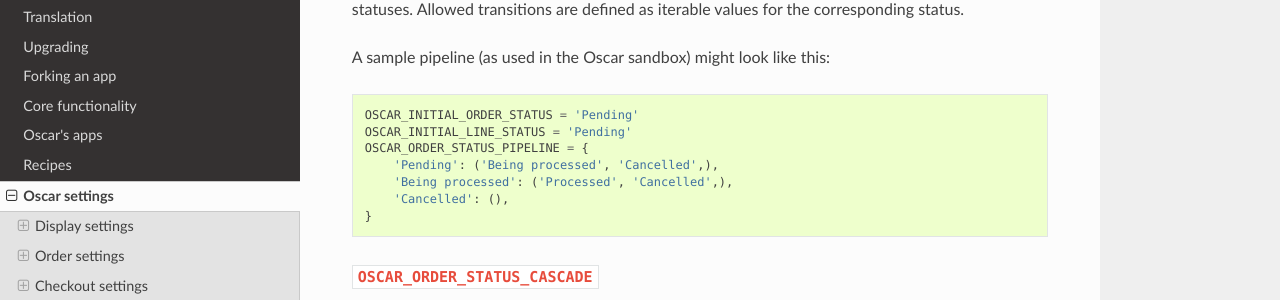
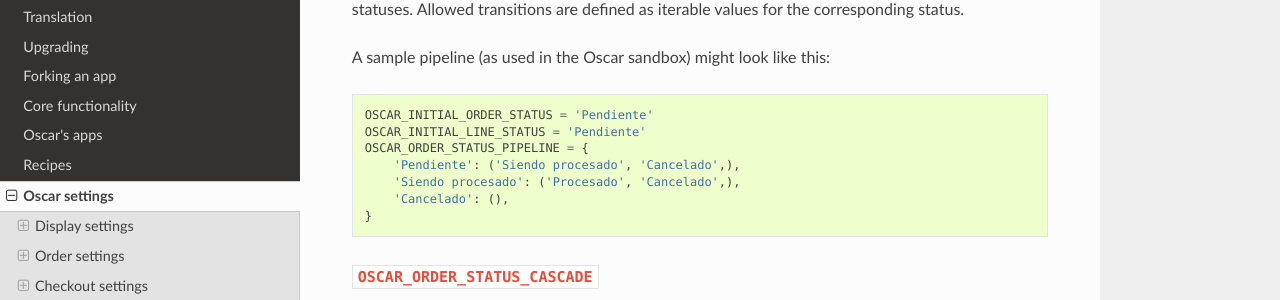
Before and after one commit to Starfruit-Development/BIA, a Sphinx documentation site: the page built from docs/source/ref/settings.rst, in a window 1280 px wide and 900 px high, scrolled down 3324 px. Shown: the part 152-452 px from the top of the window. Built offline with Sphinx 7.4.7 and the Read the Docs theme 2.0.0, drawn with Linux system fonts in a browser that asks for light colours.

Commit message:
cambio de estados de pedidos a español + 404 cuando no encuentra pedido

```diff
--- a/docs/source/ref/settings.rst
+++ b/docs/source/ref/settings.rst
@@ -176,12 +176,12 @@ defined as iterable values for the corresponding status.
 
 A sample pipeline (as used in the Oscar sandbox) might look like this::
 
-    OSCAR_INITIAL_ORDER_STATUS = 'Pending'
-    OSCAR_INITIAL_LINE_STATUS = 'Pending'
+    OSCAR_INITIAL_ORDER_STATUS = 'Pendiente'
+    OSCAR_INITIAL_LINE_STATUS = 'Pendiente'
     OSCAR_ORDER_STATUS_PIPELINE = {
-        'Pending': ('Being processed', 'Cancelled',),
-        'Being processed': ('Processed', 'Cancelled',),
-        'Cancelled': (),
+        'Pendiente': ('Siendo procesado', 'Cancelado',),
+        'Siendo procesado': ('Procesado', 'Cancelado',),
+        'Cancelado': (),
     }
 
 ``OSCAR_ORDER_STATUS_CASCADE``
--- a/src/oscar/templates/oscar/partials/footer.html
+++ b/src/oscar/templates/oscar/partials/footer.html
@@ -15,7 +15,7 @@
     <div class="footerDiv">
         <p class="footerP"> - </p>
         <p class="footerP"><a class="footerA" href="/BIA/termsOfUse">Términos de uso</a> - <a class="footerA" href="/BIA/aboutUs">Sobre nosotros</a> - <a class="footerA" href="/accounts/login">Login Admin</a></p>
-        <a class="footerA" href="/accounts/login">Seguimiento de pedidos</a></p>
+        <a class="footerA" href="/BIA/searchOrder">Seguimiento de pedidos</a></p>
     </div>
 {% endblock %}
 </footer>
```
Also changed, not shown: 3 other files.
